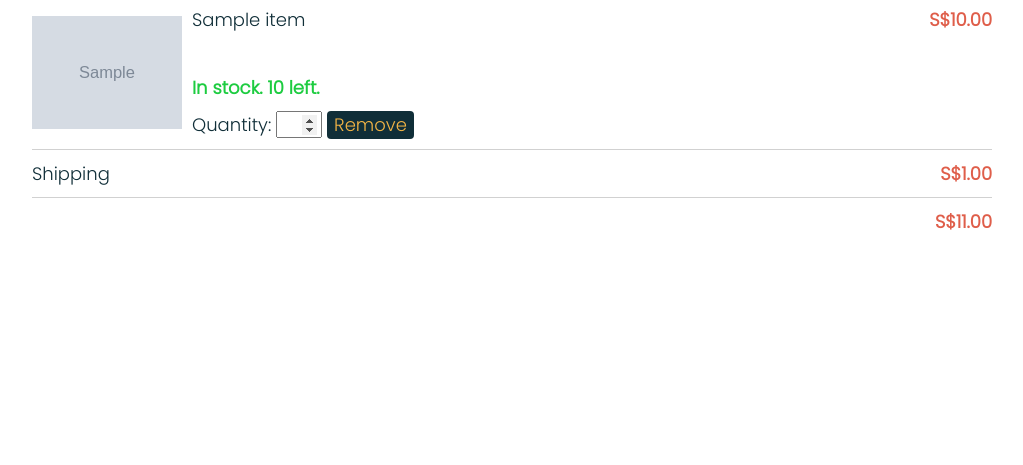
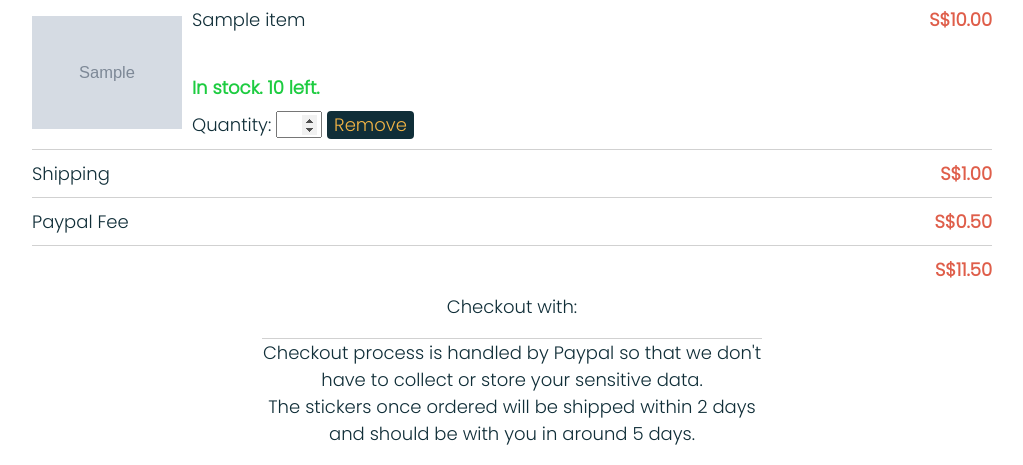
Before and after one commit to yurachistic1/stickingTogether, a Django app: template store/templates/store/cart.html in a window 1280 px wide. Shown: the part 500-965 px from the top of the page, without its empty margins (128-1151 px from the left). Before the commit the page ends 730 px from the top, so only its background shows below. Run offline with Django 3.2, Linux system fonts and the light colour scheme; the template is opened without the code that fills it: most values are stand-ins (such as "Sample title", 1, 10 or a date in 2020); grey boxes marked "Sample" are stand-in pictures; some libraries are stand-ins or nearby versions; some web fonts are replaced.

Commit message:
Content finishing touches

```diff
--- a/generalpages/templates/generalpages/about.html
+++ b/generalpages/templates/generalpages/about.html
@@ -24,7 +24,7 @@
         </ul>
     </p>
     <p class="content-body text-al-just">
-        While we hope this effort might one day scale to support more causes in a bigger way, we decided to start small with this proof of concept. If you like this idea, have suggestions or want to be more involved, reach out to us (contact us hyperlink). We’d love to hear from you.
+        While we hope this effort might one day scale to support more causes in a bigger way, we decided to start small with this proof of concept. If you like this idea, have suggestions or want to be more involved, <a class="link" href="{% url 'contacts' %}">reach out to us</a>. We’d love to hear from you.
     <br>
     <br>
         Thank you for sticking together for a happier world!
--- a/generalpages/templates/generalpages/causes.html
+++ b/generalpages/templates/generalpages/causes.html
@@ -20,7 +20,7 @@
                 <br>
                 During this time the Lebanese Red Cross has been providing medical care to victims of the explosion.
                 While they are an essential part of Beirut’s recovery, they rely heavily on volunteers and donations to serve society.
-                As such, we are setting our goal to raise £xxxx for the Lebanese Red Cross through the sale of our stickers.
+                As such, we are setting our goal to raise £1000 for the Lebanese Red Cross through the sale of our stickers.
                 <br>
                 <br>
                 Take a look at the sticker collection to help support this fundraiser.
--- a/store/templates/store/cart.html
+++ b/store/templates/store/cart.html
@@ -77,6 +77,11 @@
         <span id="shipID" class="sub-total price">1.00</span>
     </div>
 
+    <div class="pad product-shipping border-top">
+        <span>Paypal Fee</span>
+        <span id="feeID" class="sub-total price">0.30</span>
+    </div>
+
     <div id="totalID" class="pad align-end price border-top">0</div>
     {% else %}
     <div class="pad product-shipping border-top">
@@ -84,10 +89,25 @@
         <span id="shipID" class="sub-total price-sg">1.00</span>
     </div>
 
+    <div class="pad product-shipping border-top">
+        <span>Paypal Fee</span>
+        <span id="feeID" class="sub-total price-sg">0.50</span>
+    </div>
+
     <div id="totalID" class="pad align-end price-sg border-top">0</div>
     {% endif %}
 
+    <div>Checkout with:</div>
     <div id="paypal-button-container"></div>
+
+    <p class="content-body text-al-cntr border-top" style="max-width: 50rem;">
+        Checkout process is handled by Paypal so that we don't
+        have to collect or store your sensitive data.
+        <br>
+        The stickers once ordered will be shipped within 2 days and
+        should be with you in around 5 days.
+    </p>
+
     <script type="text/javascript" src="{% static 'store/js/cart.js' %}"></script>
     <script src="https://www.paypal.com/sdk/js?client-id=AeznO-wtAY_hi27DLqs3oA7_r85yQLh59brXe7CNQMxyeaWT2ORiy2F3JETLfKq-w00JoZVl6pbKvyfc&currency={% if location == 'UK' %}GBP{% else %}SGD{% endif %}&disable-funding=credit,card"></script>
     <script type="text/javascript" src="{% static 'store/js/paypalLogic.js' %}"></script>
```
